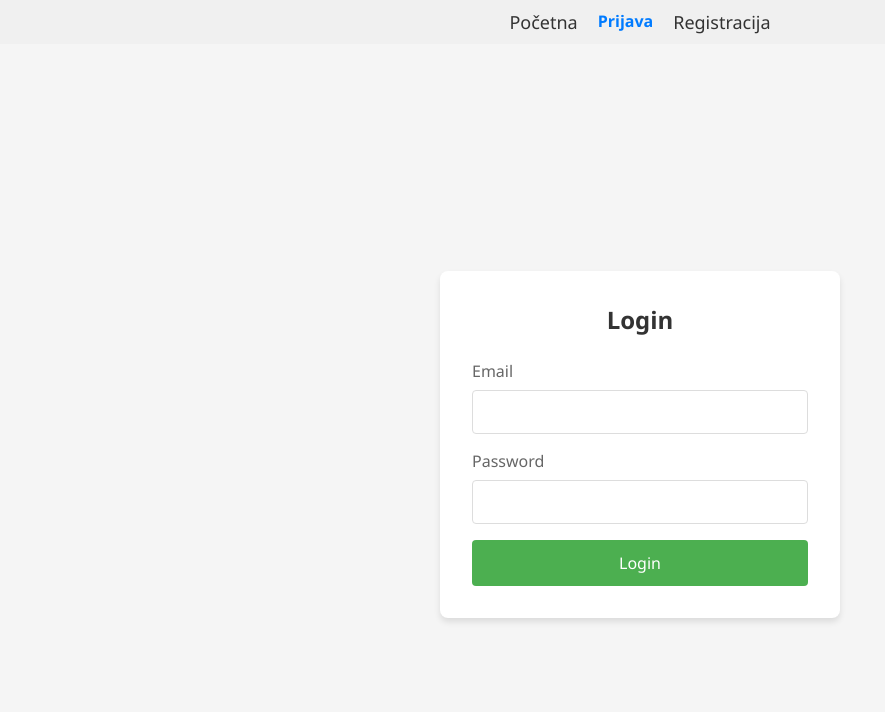
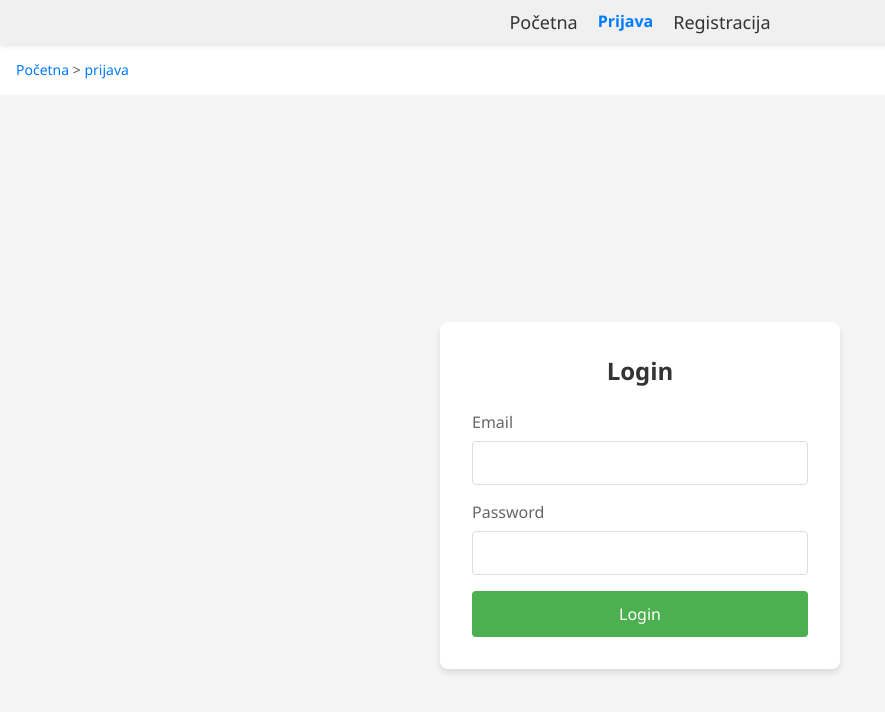
Before and after one commit to elab-development/internet-tehnologije-2024-projekat-taskmenadzer_2021_0110, a React (Create React App) app in the folder react-app/: page / in a window 1280 px wide. Both pictures are taken after a click on the button "Prijavi se". Shown: the top 712 px of the page, without its empty margins (0-885 px from the left). Built offline with nearby package versions, Linux system fonts and the light colour scheme.

Commit message:
uradjen breadcrumb

```diff
--- a/react-app/src/App.js
+++ b/react-app/src/App.js
@@ -6,6 +6,7 @@ import Registracija from './Registracija';
 import NavigationMenu from './NavigationMenu';
 import KanbanBoard from './KanbanBoard';
 import Calendar from './Calendar';
+import Breadcrumb from './Breadcrumb';
 
 function App() {
   const [isLoggedIn, setIsLoggedIn] = useState(false);
@@ -30,6 +31,7 @@ function App() {
   return (
     <Router>
       <NavigationMenu isLoggedIn={isLoggedIn} handleLogout={handleLogout} />
+      <Breadcrumb />
       <Routes>
         <Route path="/" element={<HomePage isLoggedIn={isLoggedIn} />} />
         <Route path="/taskovi" element={<KanbanBoard />} />
--- /dev/null
+++ b/react-app/src/Breadcrumb.jsx
@@ -0,0 +1,44 @@
+import React from 'react';
+import { Link, useLocation } from 'react-router-dom';
+
+function Breadcrumb() {
+  const location = useLocation();
+
+  // Pretvaranje trenutne putanje u niz delova
+  const pathParts = location.pathname.split('/').filter(Boolean);
+
+  // Funkcija za generisanje putanje za svaki deo
+  const createPath = (index) => {
+    return '/' + pathParts.slice(0, index + 1).join('/');
+  };
+
+  return (
+    <div style={styles.breadcrumb}>
+      <Link to="/" style={styles.breadcrumbLink}>
+        Početna
+      </Link>
+      {pathParts.map((part, index) => (
+        <span key={index}>
+          {' > '}
+          <Link to={createPath(index)} style={styles.breadcrumbLink}>
+            {decodeURIComponent(part)}
+          </Link>
+        </span>
+      ))}
+    </div>
+  );
+}
+
+const styles = {
+  breadcrumb: {
+    margin: '16px',
+    fontSize: '14px',
+    color: '#555',
+  },
+  breadcrumbLink: {
+    textDecoration: 'none',
+    color: '#007bff',
+  },
+};
+
+export default Breadcrumb;
```
